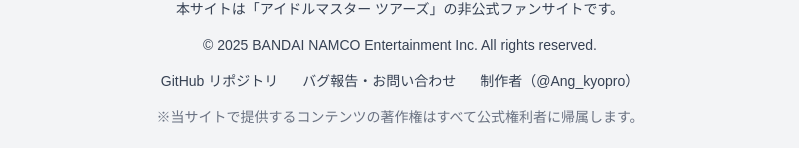
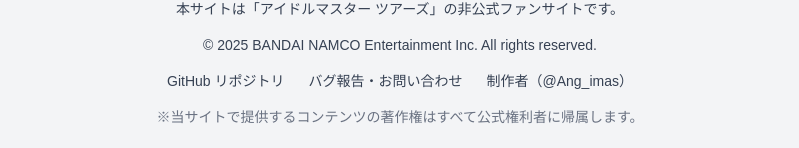
Before and after one commit to Ang107/THE-IDOL-MASTER-TOURS-livephoto-download, a Next.js app in the folder web/: page / in a window 1280 px wide. Shown: the part 649-797 px from the top of the page, without its empty margins (240-1039 px from the left). Built offline with nearby package versions, Linux system fonts and the light colour scheme.

Commit message:
製作者のTwitterアカウントの変更

```diff
--- a/web/src/app/Footer.tsx
+++ b/web/src/app/Footer.tsx
@@ -35,12 +35,12 @@
             バグ報告・お問い合わせ
           </a>
           <a
-            href="https://twitter.com/Ang_kyopro"
+            href="https://twitter.com/Ang_imas"
             target="_blank"
             rel="noopener noreferrer"
             className="hover:underline"
           >
-            制作者（@Ang_kyopro）
+            制作者（@Ang_imas）
           </a>
         </div>
 
```
